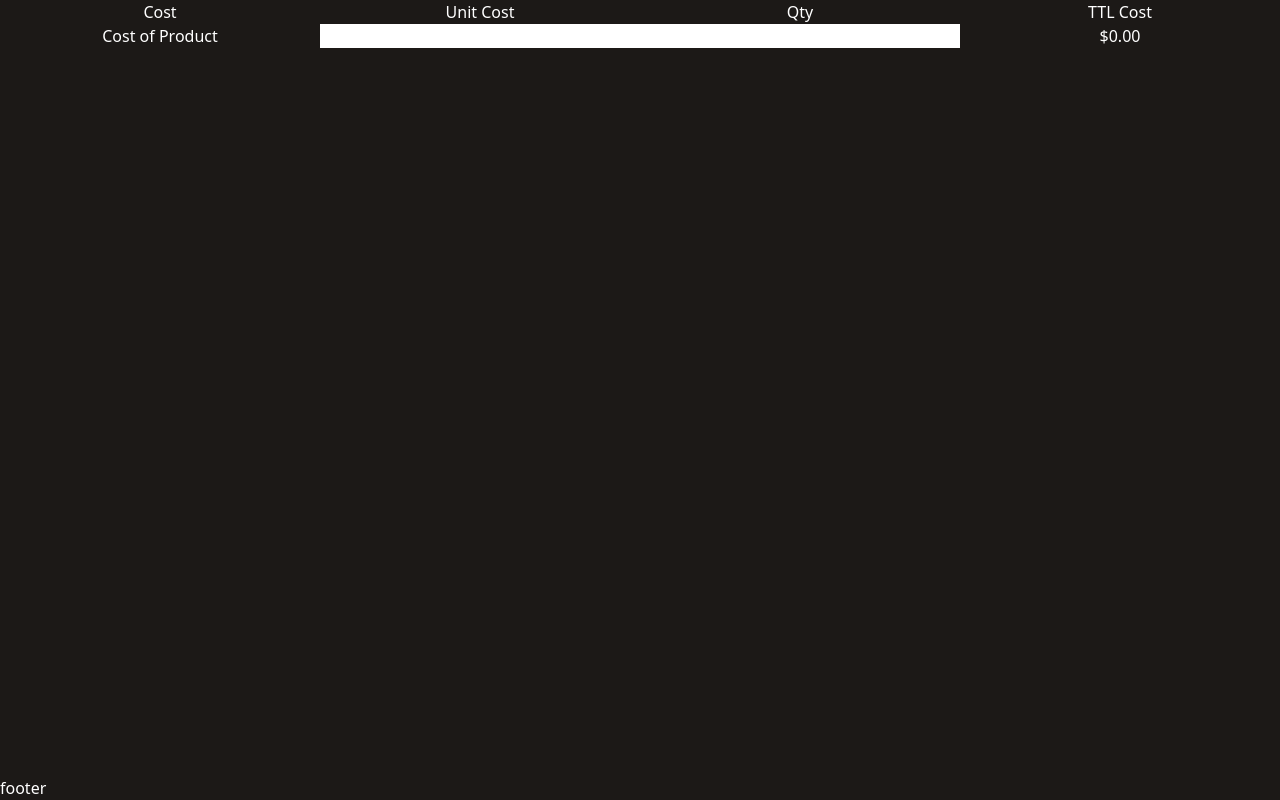
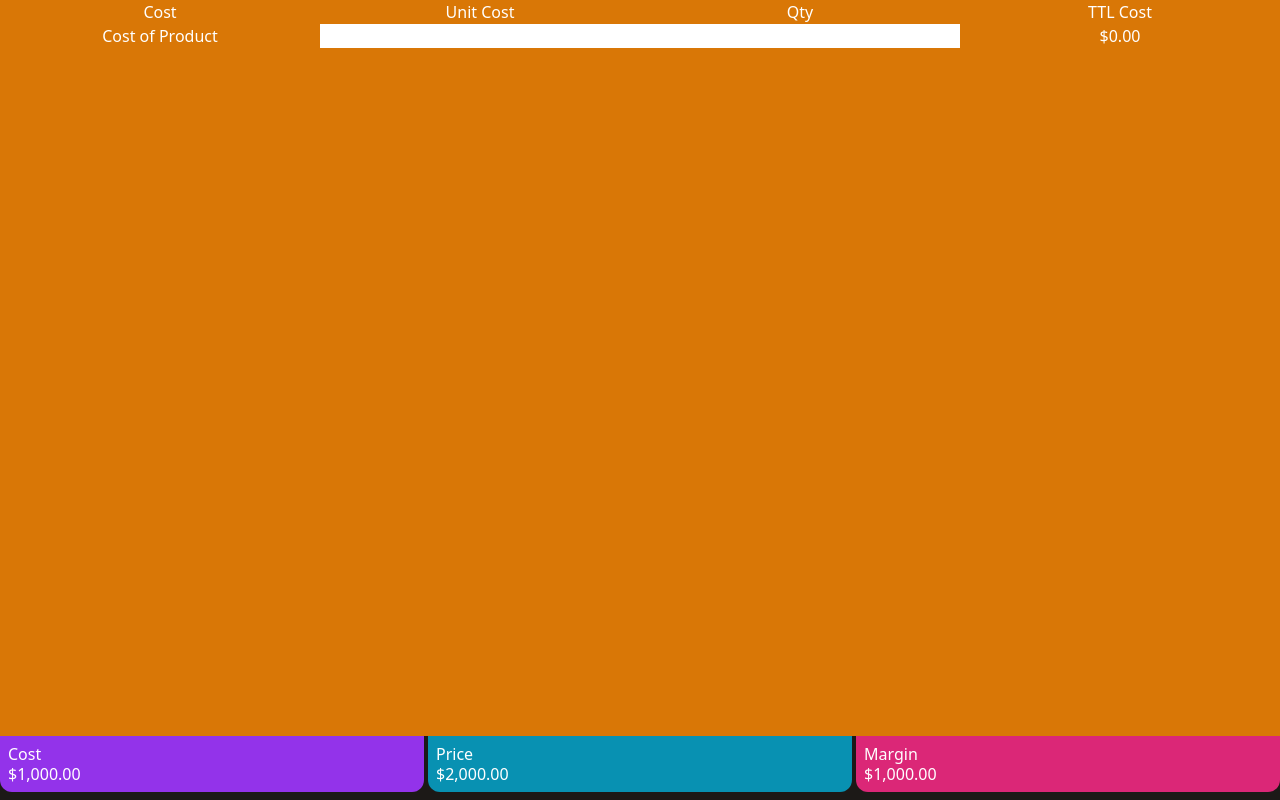
Before and after one commit to DevJogger/costing-margin-calculator, a Next.js app: page / in a window 1280 px wide. Built offline with nearby package versions, Linux system fonts and the light colour scheme.

Commit message:
Refactor components, update layout and page

```diff
--- a/app/page.tsx
+++ b/app/page.tsx
@@ -1,14 +1,32 @@
-import HeadBar from "@/components/HeadBar";
-import Row from "@/components/Row";
+import HeadBar from '@/components/HeadBar'
+import Row from '@/components/Row'
+import { showAsMoney } from '@/common/helperFunctions'
 
 export default function Home() {
+  const costSum = 1000
+  const priceSum = 2000
+  const marginSum = 1000
+
   return (
-    <main className="flex flex-col justify-between h-dvh bg-stone-900 text-white">
-      <HeadBar title={["Cost", "Unit Cost", "Qty", "TTL Cost"]} />
+    <main className="flex h-dvh flex-col justify-between bg-amber-600 text-white">
+      <HeadBar title={['Cost', 'Unit Cost', 'Qty', 'TTL Cost']} />
       <section className="flex-1 overflow-scroll">
         <Row title="Cost of Product" />
       </section>
-      <footer>footer</footer>
+      <footer className="flex h-16 gap-1 bg-stone-900 pb-2">
+        <div className="flex flex-1 flex-col truncate justify-center px-2 rounded-b-xl bg-purple-600 leading-tight text-white">
+          <span>Cost</span>
+          <span>{showAsMoney(costSum)}</span>
+        </div>
+        <div className="flex flex-1 flex-col truncate justify-center px-2 rounded-b-xl bg-cyan-600 leading-tight text-white">
+          <span>Price</span>
+          <span>{showAsMoney(priceSum)}</span>
+        </div>
+        <div className="flex flex-1 flex-col truncate justify-center px-2 rounded-b-xl bg-pink-600 leading-tight text-white">
+          <span>Margin</span>
+          <span>{showAsMoney(marginSum)}</span>
+        </div>
+      </footer>
     </main>
-  );
+  )
 }
--- /dev/null
+++ b/common/helperFunctions.ts
@@ -0,0 +1,11 @@
+const showAsMoney = (amount: number | string) => {
+  if (isNaN(Number(amount))) {
+    return amount
+  }
+  return new Intl.NumberFormat('en-US', {
+    style: 'currency',
+    currency: 'USD',
+  }).format(Number(amount))
+}
+
+export { showAsMoney }
--- a/components/Row.tsx
+++ b/components/Row.tsx
@@ -1,25 +1,23 @@
-"use client";
-import { useState, useMemo } from "react";
+'use client'
+import { useState, useMemo } from 'react'
+import { showAsMoney } from '@/common/helperFunctions'
 
 interface RowProps {
-  title: string;
+  title: string
 }
 
 export default function Row({ title }: RowProps) {
-  const [unitCost, setUnitCost] = useState(0);
-  const [qty, setQty] = useState(0);
+  const [unitCost, setUnitCost] = useState(0)
+  const [qty, setQty] = useState(0)
   const total = useMemo(() => {
-    return new Intl.NumberFormat("en-US", {
-      style: "currency",
-      currency: "USD",
-    }).format(unitCost * qty);
-  }, [unitCost, qty]);
+    return showAsMoney(unitCost * qty)
+  }, [unitCost, qty])
 
   return (
     <div className="flex">
       <div className="flex-1 text-center">{title}</div>
       <input
-        className="flex-1 text-center w-0"
+        className="w-0 flex-1 text-center"
         type="number"
         inputMode="decimal"
         value={unitCost}
@@ -27,7 +25,7 @@ export default function Row({ title }: RowProps) {
         onChange={(e) => setUnitCost(Number(e.target.value))}
       />
       <input
-        className="flex-1 text-center w-0"
+        className="w-0 flex-1 text-center"
         type="number"
         inputMode="decimal"
         value={qty}
@@ -36,5 +34,5 @@ export default function Row({ title }: RowProps) {
       />
       <div className="flex-1 text-center">{total}</div>
     </div>
-  );
+  )
 }
```
Also changed, not shown: app/layout.tsx (+8 -8 lines), components/HeadBar.tsx (+10 -4 lines), package.json (+7 -5 lines), 2 other files (tests, documents, lock files or other folders).
